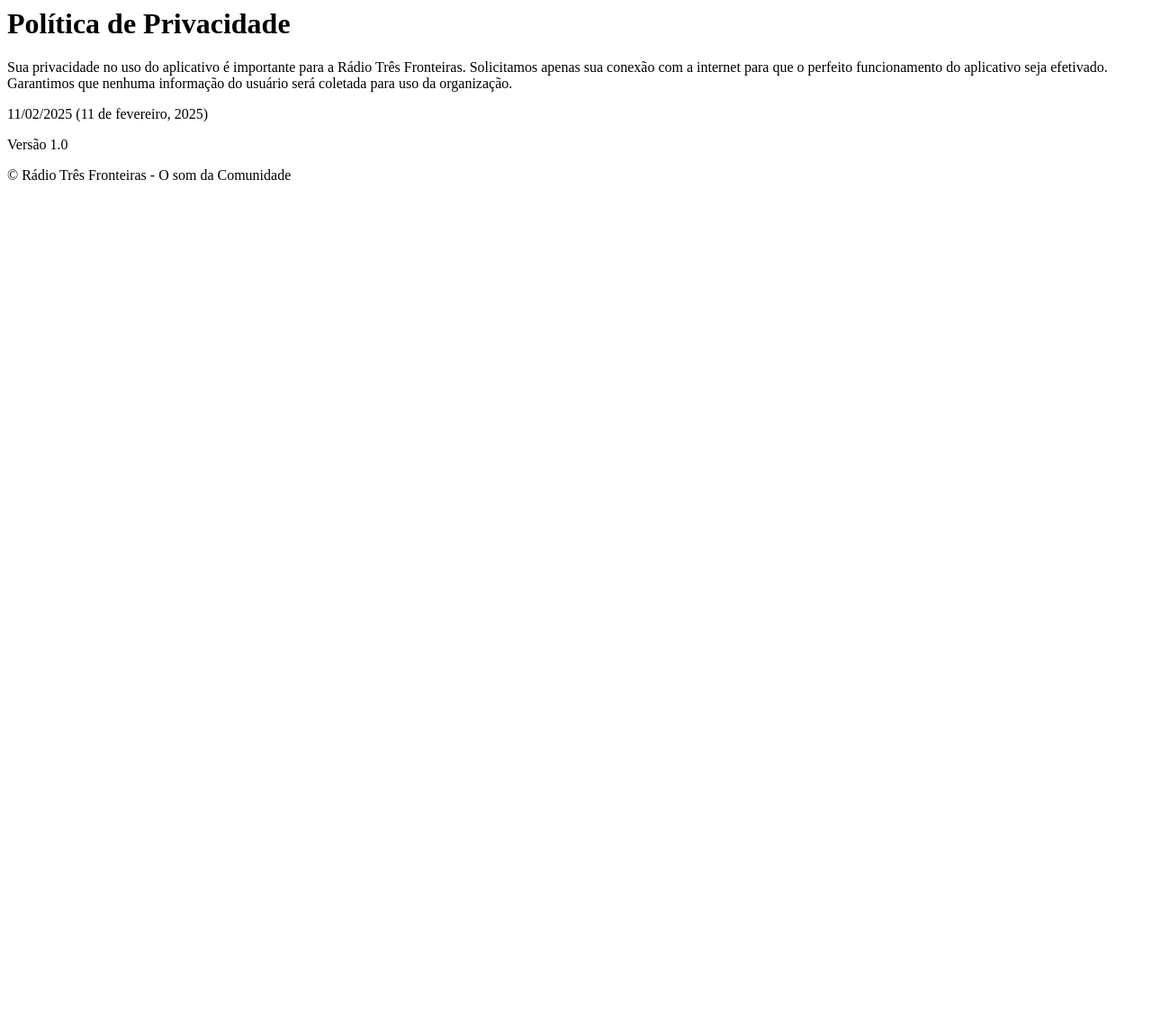
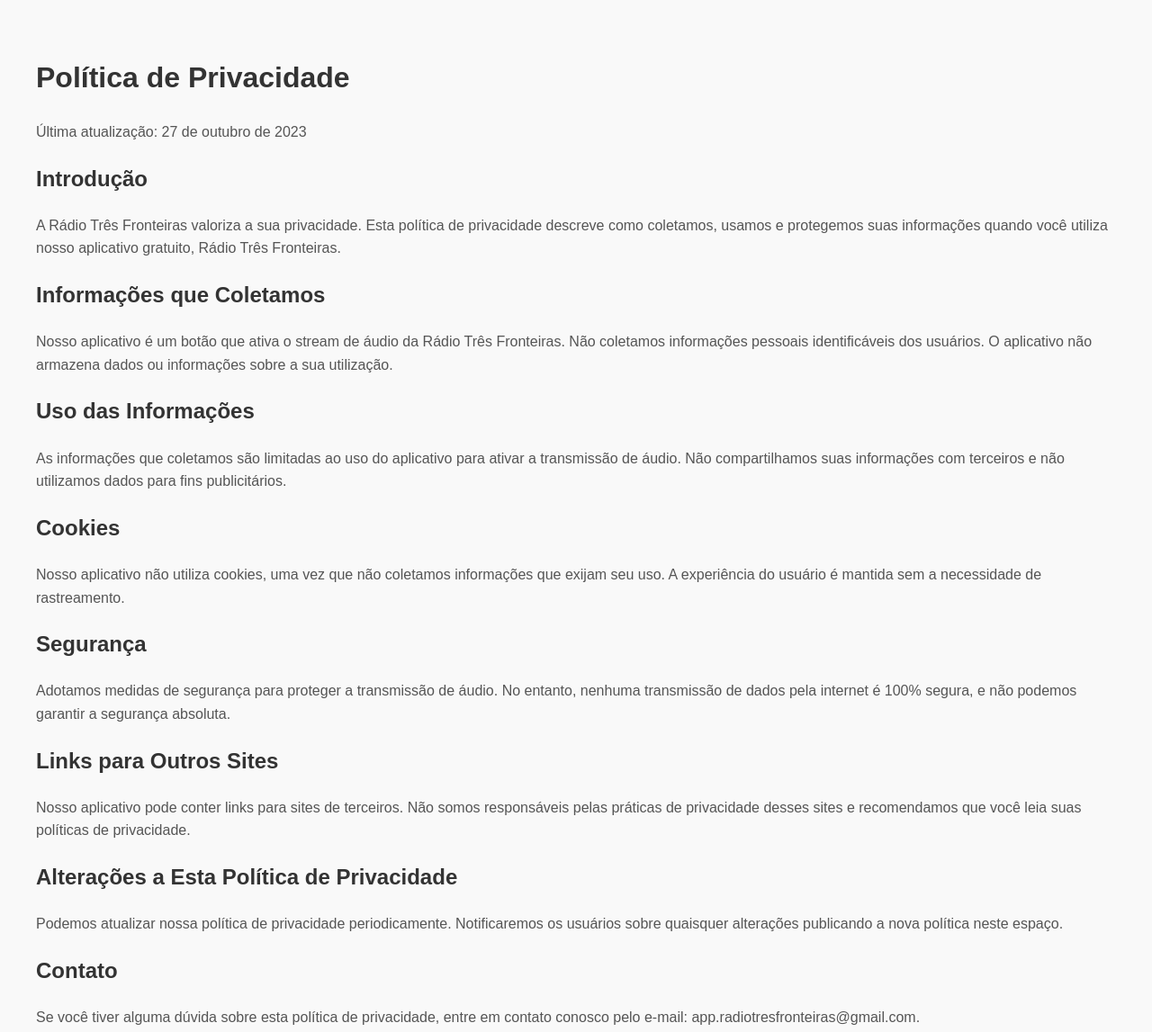
Before and after one commit to radiotresfronteiras/policy, a plain HTML site: page index.html in a window 1280 px wide. Shown: the whole page at 90% size. Before the commit the page ends 800 px from the top, so only its background shows below. Drawn offline with Linux system fonts and the light colour scheme.

Commit message:
Update index.html

```diff
--- a/index.html
+++ b/index.html
@@ -1,12 +1,51 @@
-<html>
-  <head>
-    <title>Rádio Três Fronteiras - Política de Privacidade</title>
-  </head>
-  <body>
+<!DOCTYPE html>
+<html lang="pt-BR">
+<head>
+    <meta charset="UTF-8">
+    <meta name="viewport" content="width=device-width, initial-scale=1.0">
+    <title>Política de Privacidade - Rádio Três Fronteiras</title>
+    <style>
+        body {
+            font-family: Arial, sans-serif;
+            line-height: 1.6;
+            margin: 20px;
+            padding: 20px;
+            background-color: #f9f9f9;
+        }
+        h1, h2, h3 {
+            color: #333;
+        }
+        p {
+            color: #555;
+        }
+    </style>
+</head>
+<body>
     <h1>Política de Privacidade</h1>
-    <p>Sua privacidade no uso do aplicativo é importante para a Rádio Três Fronteiras. Solicitamos apenas sua conexão com a internet para que o perfeito funcionamento do aplicativo seja efetivado. Garantimos que nenhuma informação do usuário será coletada para uso da organização.</p>
-    <p>11/02/2025 (11 de fevereiro, 2025)</p>
-    <p>Versão 1.0</p>
-    <p>&copy; Rádio Três Fronteiras - O som da Comunidade</p>
-  </body>
+    <p>Última atualização: 27 de outubro de 2023</p>
+
+    <h2>Introdução</h2>
+    <p>A Rádio Três Fronteiras valoriza a sua privacidade. Esta política de privacidade descreve como coletamos, usamos e protegemos suas informações quando você utiliza nosso aplicativo gratuito, Rádio Três Fronteiras.</p>
+
+    <h2>Informações que Coletamos</h2>
+    <p>Nosso aplicativo é um botão que ativa o stream de áudio da Rádio Três Fronteiras. Não coletamos informações pessoais identificáveis dos usuários. O aplicativo não armazena dados ou informações sobre a sua utilização.</p>
+
+    <h2>Uso das Informações</h2>
+    <p>As informações que coletamos são limitadas ao uso do aplicativo para ativar a transmissão de áudio. Não compartilhamos suas informações com terceiros e não utilizamos dados para fins publicitários.</p>
+
+    <h2>Cookies</h2>
+    <p>Nosso aplicativo não utiliza cookies, uma vez que não coletamos informações que exijam seu uso. A experiência do usuário é mantida sem a necessidade de rastreamento.</p>
+
+    <h2>Segurança</h2>
+    <p>Adotamos medidas de segurança para proteger a transmissão de áudio. No entanto, nenhuma transmissão de dados pela internet é 100% segura, e não podemos garantir a segurança absoluta.</p>
+
+    <h2>Links para Outros Sites</h2>
+    <p>Nosso aplicativo pode conter links para sites de terceiros. Não somos responsáveis pelas práticas de privacidade desses sites e recomendamos que você leia suas políticas de privacidade.</p>
+
+    <h2>Alterações a Esta Política de Privacidade</h2>
+    <p>Podemos atualizar nossa política de privacidade periodicamente. Notificaremos os usuários sobre quaisquer alterações publicando a nova política neste espaço.</p>
+
+    <h2>Contato</h2>
+    <p>Se você tiver alguma dúvida sobre esta política de privacidade, entre em contato conosco pelo e-mail:  app.radiotresfronteiras@gmail.com.</p>
+</body>
 </html>
```
